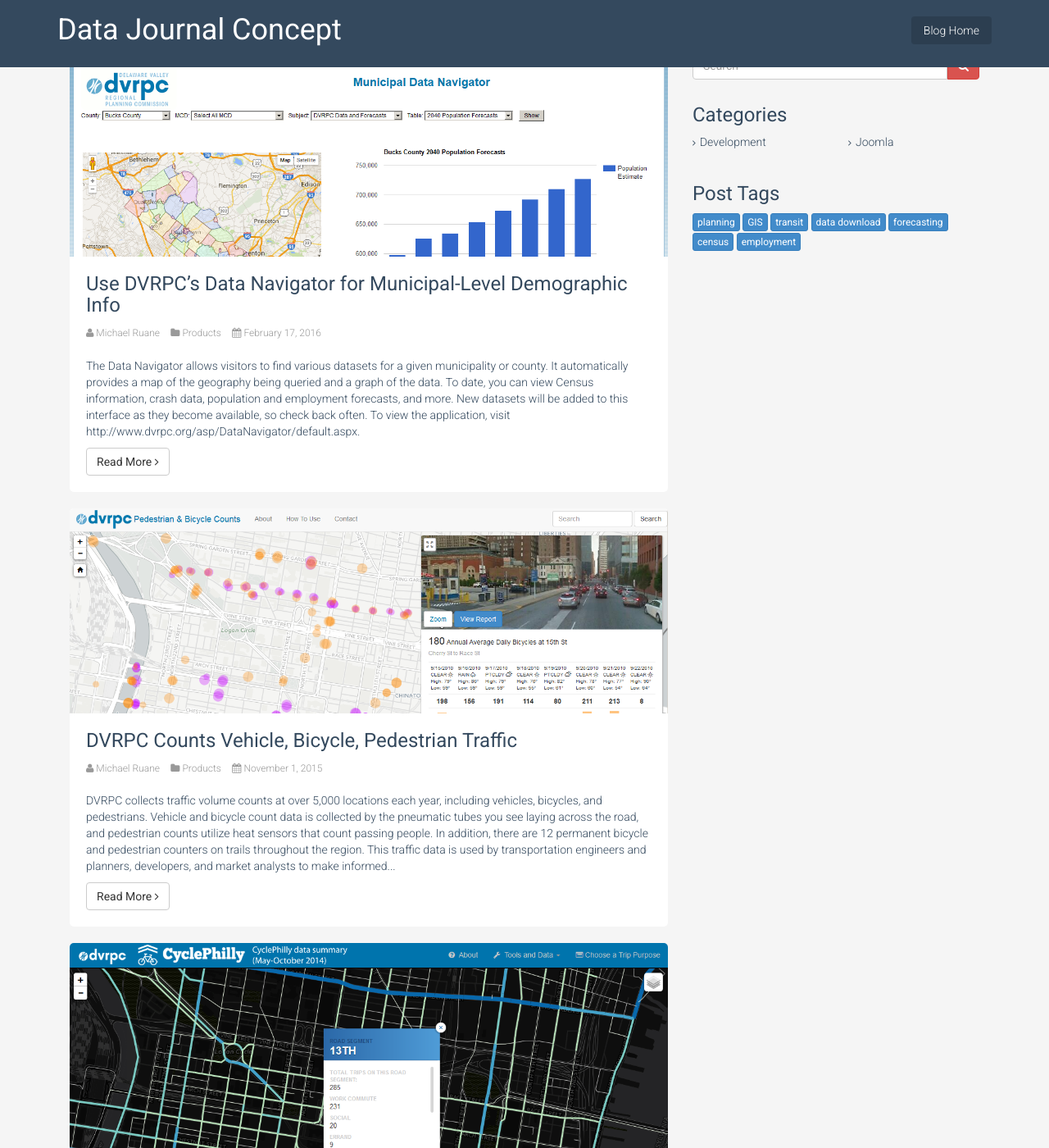
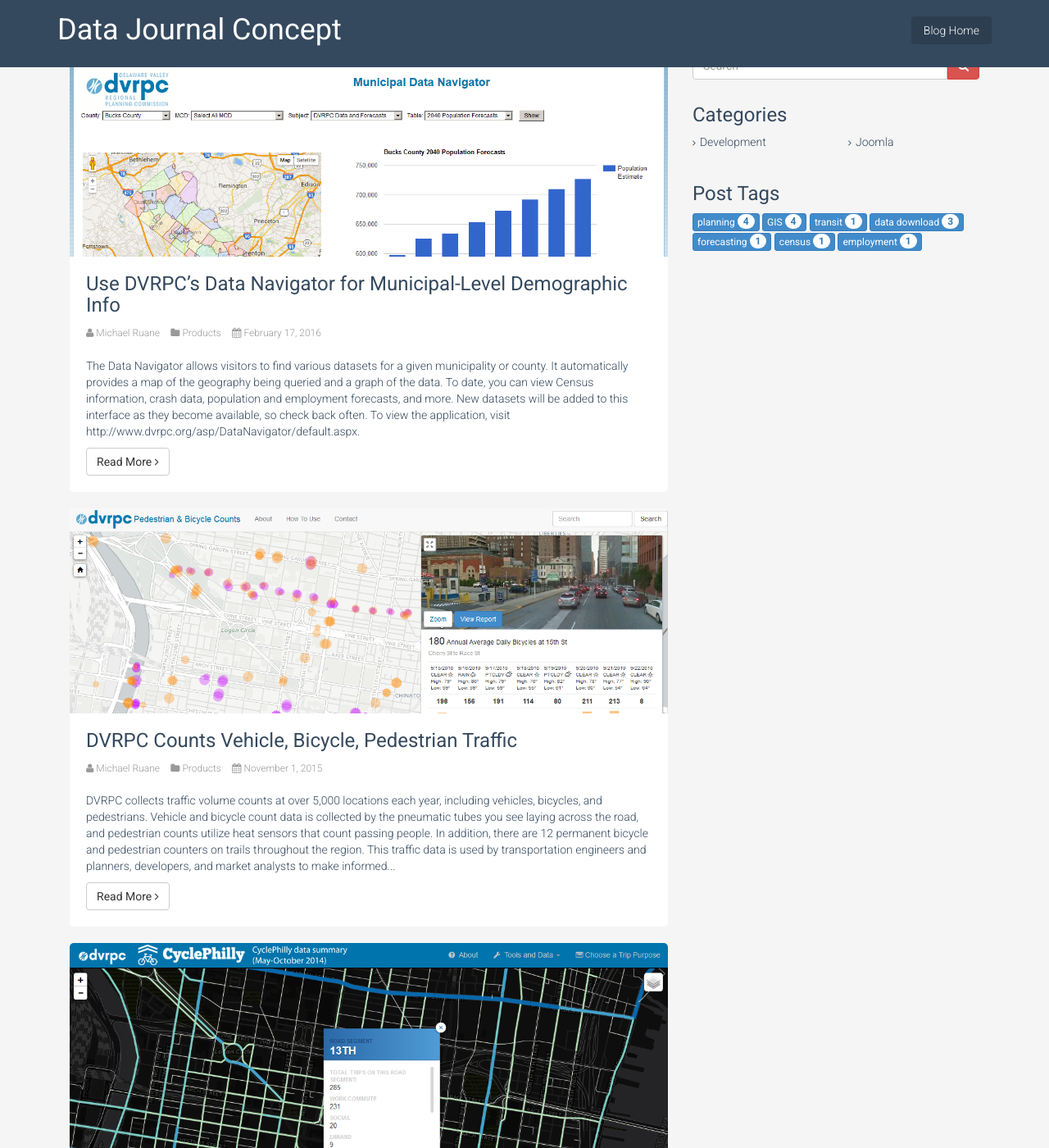
Before and after one commit to DVRPCfreight/Data-Journal-Concept, a Jekyll site: the page built from index.html, in a window 1280 px wide and 1400 px high, scrolled down 247 px. Shown: the whole window at 82% size. Built offline with Jekyll 4.4.1, drawn with Linux system fonts in a browser that asks for light colours.

Commit message:
Update tags and styles

```diff
--- a/_includes/JB/sidebar_tag_list
+++ b/_includes/JB/sidebar_tag_list
@@ -22,11 +22,11 @@
 {% else %}
   {% if tags_list.first[0] == null %}
     {% for tag in tags_list %}
-      <li><a class="btn btn-xs btn-primary" href="{{ BASE_PATH }}{{ site.JB.tags_path }}#{{ tag }}-ref">{{ tag }}</a></li>
+      <li><a class="btn btn-xs btn-primary" type="button" href="{{ BASE_PATH }}{{ site.JB.tags_path }}#{{ tag }}-ref">{{ tag }} <span class="badge">{{ site.tags[tag].size }}</span></a></li>
     {% endfor %}
   {% else %}
     {% for tag in tags_list %}
-      <li><a class="btn btn-xs btn-primary" href="{{ BASE_PATH }}{{ site.JB.tags_path }}#{{ tag[0] }}-ref">{{ tag[0] }}</a></li>
+      <li><a class="btn btn-xs btn-primary" href="{{ BASE_PATH }}{{ site.JB.tags_path }}#{{ tag[0] }}-ref">{{ tag[0] }} <span class="badge">{{ tag[1].size }}</span></a></li>
     {% endfor %}
   {% endif %}
 {% endif %}
--- a/assets/themes/ruane/css/style.css
+++ b/assets/themes/ruane/css/style.css
@@ -1097,3 +1097,7 @@
 .navbar-brand h1{
   margin-top: 2px;
 }
+.btn-primary .badge{
+  color: #337ab7;
+  background-color: #fff;
+}
```
